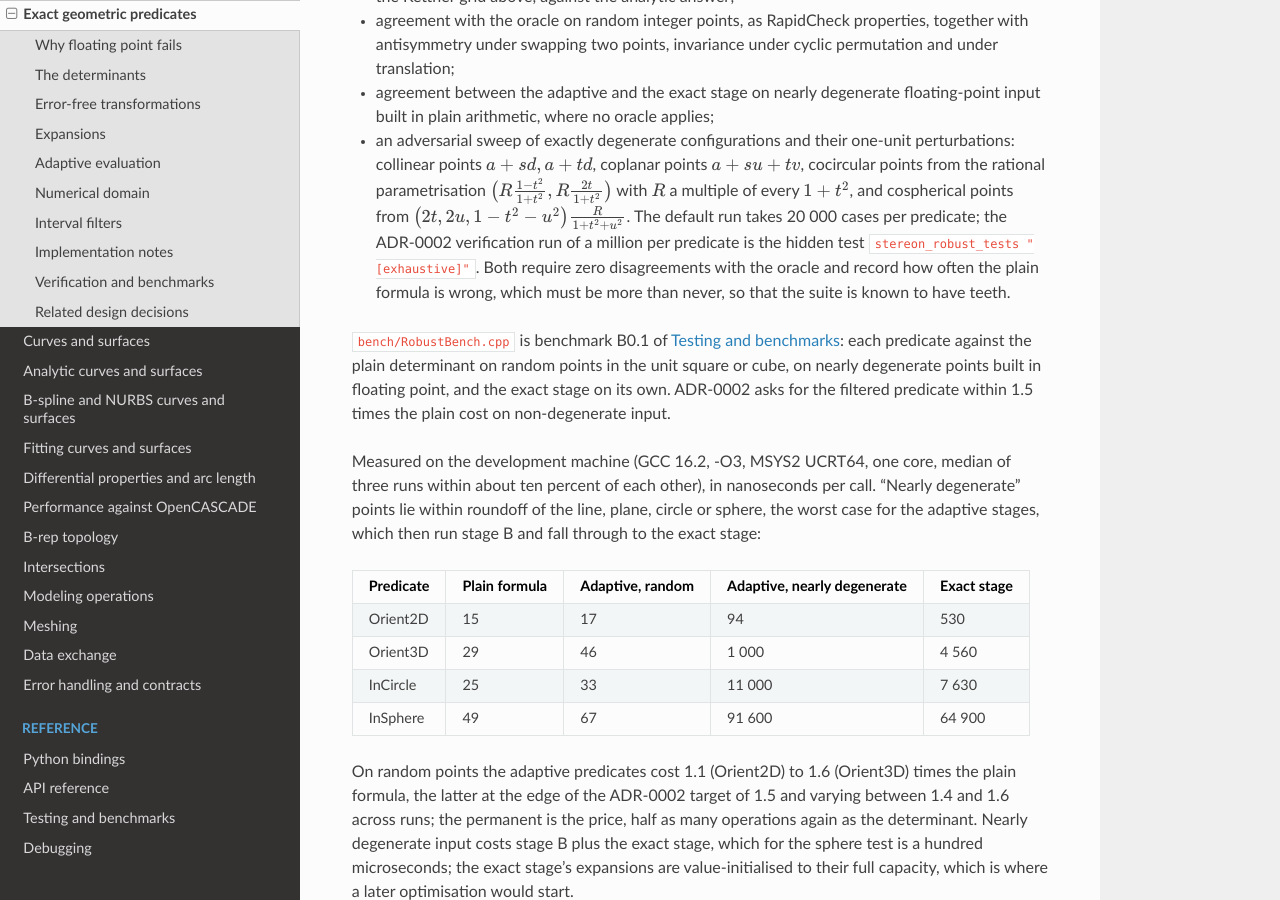
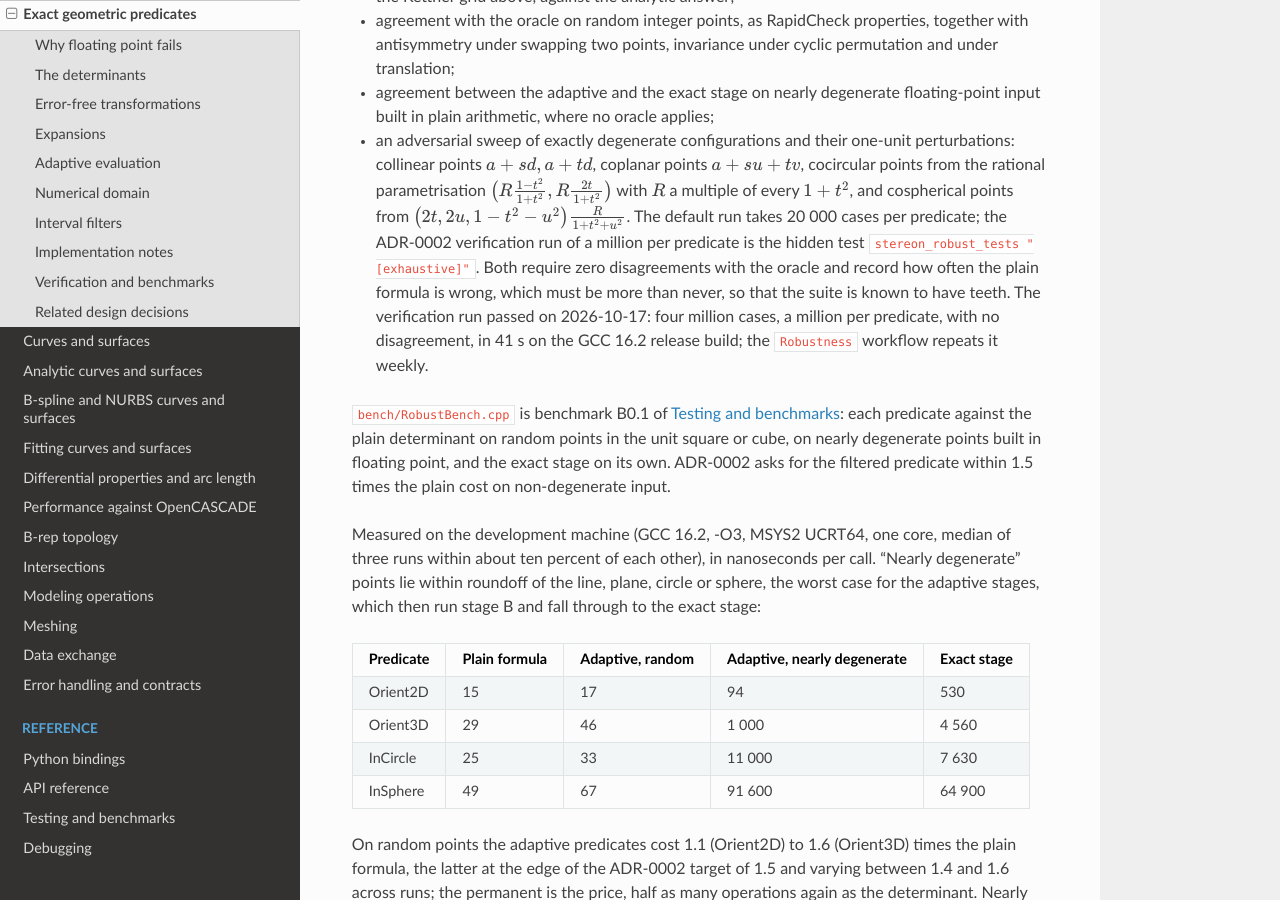
Before and after one commit to onurtuncer/Stereon, a Sphinx documentation site: the page built from docs/predicates.rst, in a window 1280 px wide and 900 px high, scrolled down 9818 px. Built offline with Sphinx 7.4.7 and the Read the Docs theme 3.1.0, drawn with Linux system fonts in a browser that asks for light colours; cross-references to code outside the pages are shown as plain code.

Commit message:
docs, ci: record ADR-0002's million-case run; weekly job; enforcement wording
- docs/predicates.rst records the ADR-0002 verification run: a million
  nearly degenerate cases per predicate, no disagreement with the exact
  oracle, 41 s on the GCC 16.2 release build.
- The Robustness workflow repeats that run weekly and on request.
- ADR-0002 (Proposed) names tools/check_epsilon.py as the enforcement of
  the sign-test ban, since the clang-tidy rule it named cannot run on the
  GCC 16 module build; recorded as a revision.

Co-Authored-By: Claude Opus 5.5 <noreply@anthropic.com>
Signed-off-by: Onur Tuncer <onur.tuncer@itu.edu.tr>

```diff
--- a/docs/predicates.rst
+++ b/docs/predicates.rst
@@ -573,7 +573,9 @@ The suite in ``tests/robust/PredicateTests.cpp`` then checks:
   the hidden test ``stereon_robust_tests "[exhaustive]"``. Both require zero
   disagreements with the oracle and record how often the plain formula is
   wrong, which must be more than never, so that the suite is known to have
-  teeth.
+  teeth. The verification run passed on 2026-10-17: four million cases, a
+  million per predicate, with no disagreement, in 41 s on the GCC 16.2
+  release build; the ``Robustness`` workflow repeats it weekly.
 
 ``bench/RobustBench.cpp`` is benchmark B0.1 of :doc:`testing`: each
 predicate against the plain determinant on random points in the unit square
```
Also changed, not shown: docs/adr/0002-numeric-robustness.md (+2 -1 lines), 1 other file.
